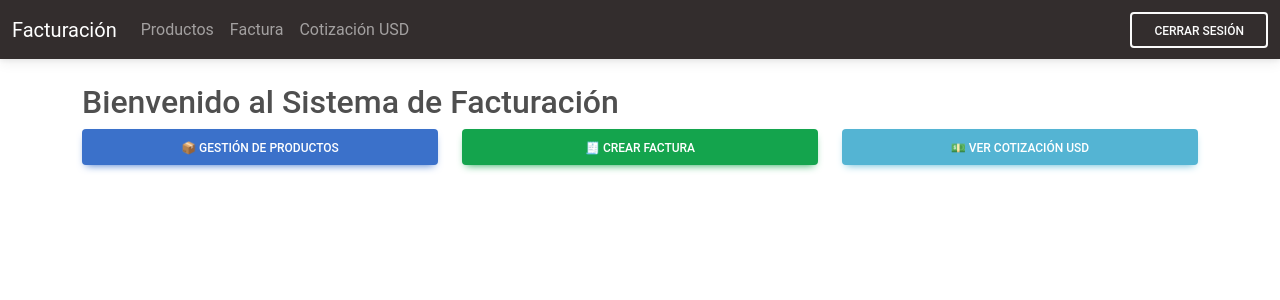
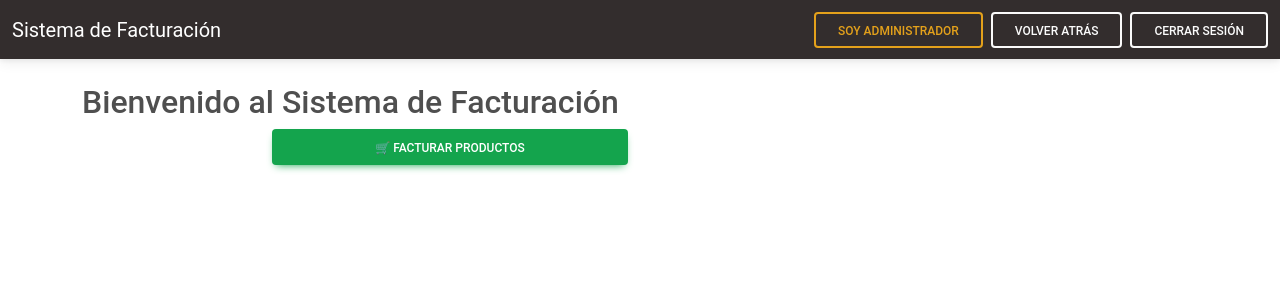
Before and after one commit to xEMSERx/AppProductosYFacturacion, an Angular app: page /dashboard in a window 1280 px wide. Shown: the top 300 px of the page. Built offline with nearby package versions, Linux system fonts and the light colour scheme.

Commit message:
Mejoras en frontend y añadidos

```diff
--- a/src/app/app.component.html
+++ b/src/app/app.component.html
@@ -1,2 +1,2 @@
-<app-navbar></app-navbar>
+<app-navbar *ngIf="showNavbar"></app-navbar>
 <router-outlet></router-outlet>
--- a/src/app/app.component.ts
+++ b/src/app/app.component.ts
@@ -1,14 +1,25 @@
 import { Component } from '@angular/core';
-import { RouterOutlet } from '@angular/router';
+import { Router, NavigationEnd, RouterOutlet } from '@angular/router';
 import { NavbarComponent } from './navbar/navbar.component';
+import { CommonModule } from '@angular/common';
+import { filter } from 'rxjs/operators';
 
 @Component({
   selector: 'app-root',
   standalone: true,
-  imports: [NavbarComponent, RouterOutlet],
+  imports: [CommonModule, NavbarComponent, RouterOutlet],
   templateUrl: './app.component.html',
   styleUrls: ['./app.component.css']
 })
 export class AppComponent {
-  title = 'app-productos-y-facturacion';
+  showNavbar = true;
+
+  constructor(private router: Router) {
+    this.router.events
+      .pipe(filter(event => event instanceof NavigationEnd))
+      .subscribe((event: any) => {
+        const hiddenRoutes = ['/login', '/register'];
+        this.showNavbar = !hiddenRoutes.includes(event.urlAfterRedirects);
+      });
+  }
 }
--- a/src/app/dashboard/dashboard.component.html
+++ b/src/app/dashboard/dashboard.component.html
@@ -1,14 +1,18 @@
 <div class="container mt-4">
   <h2>Bienvenido al Sistema de Facturación</h2>
-  <div class="row">
+  <div class="row justify-content-center">
     <div class="col-md-4 mb-3">
-      <button routerLink="/productos" class="btn btn-primary w-100">📦 Gestión de Productos</button>
+      <button routerLink="/productos" class="btn btn-success w-100">
+        🛒 Facturar productos
+      </button>
     </div>
     <div class="col-md-4 mb-3">
-      <button routerLink="/factura" class="btn btn-success w-100">🧾 Crear Factura</button>
-    </div>
-    <div class="col-md-4 mb-3">
-      <button routerLink="/cotizacion" class="btn btn-info w-100">💵 Ver Cotización USD</button>
+      <button
+        *ngIf="isAdmin"
+        routerLink="/productos/form"
+        class="btn btn-primary w-100">
+        ➕ Agregar producto
+      </button>
     </div>
   </div>
 </div>
--- a/src/app/dashboard/dashboard.component.ts
+++ b/src/app/dashboard/dashboard.component.ts
@@ -1,11 +1,17 @@
 import { Component } from '@angular/core';
 import { CommonModule } from '@angular/common';
 import { RouterModule } from '@angular/router';
+import { FormsModule } from '@angular/forms';
 
 @Component({
   selector: 'app-dashboard',
   standalone: true,
-  imports: [CommonModule, RouterModule],
-  templateUrl: './dashboard.component.html'
+  imports: [CommonModule, RouterModule, FormsModule],
+  templateUrl: './dashboard.component.html',
+  styleUrls: ['./dashboard.component.css']
 })
-export class DashboardComponent {}
+export class DashboardComponent {
+  get isAdmin(): boolean {
+    return localStorage.getItem('role') === 'admin';
+  }
+}
--- a/src/app/navbar/navbar.component.html
+++ b/src/app/navbar/navbar.component.html
@@ -1,22 +1,26 @@
 <nav class="navbar navbar-expand-lg navbar-dark bg-dark">
   <div class="container-fluid">
-    <a class="navbar-brand" routerLink="/dashboard">Facturación</a>
+    <a class="navbar-brand" routerLink="/dashboard">Sistema de Facturación</a>
     <button class="navbar-toggler" type="button" data-bs-toggle="collapse" data-bs-target="#navbarNav">
       <span class="navbar-toggler-icon"></span>
     </button>
     <div class="collapse navbar-collapse" id="navbarNav">
-      <ul class="navbar-nav me-auto mb-2 mb-lg-0">
-        <li class="nav-item">
-          <a class="nav-link" routerLink="/productos">Productos</a>
-        </li>
-        <li class="nav-item">
-          <a class="nav-link" routerLink="/factura">Factura</a>
-        </li>
-        <li class="nav-item">
-          <a class="nav-link" routerLink="/cotizacion">Cotización USD</a>
-        </li>
-      </ul>
-      <button class="btn btn-outline-light" (click)="logout()">Cerrar sesión</button>
+      <div class="ms-auto d-flex align-items-center">
+        <!-- Botón para entrar/salir de modo admin -->
+        <ng-container *ngIf="!isAdmin; else adminBlock">
+          <button class="btn btn-outline-warning me-2" (click)="showAdminInput = !showAdminInput">Soy Administrador</button>
+          <div *ngIf="showAdminInput" class="d-inline-block ms-2">
+            <input type="password" [(ngModel)]="adminPassword" placeholder="Contraseña admin" class="form-control form-control-sm d-inline-block" style="width: 150px;">
+            <button class="btn btn-sm btn-dark ms-1" (click)="loginAsAdmin()">Ingresar</button>
+            <span *ngIf="adminError" class="text-danger ms-2">{{adminError}}</span>
+          </div>
+        </ng-container>
+        <ng-template #adminBlock>
+          <button class="btn btn-outline-danger me-2" (click)="logoutAdmin()">Salir modo admin</button>
+        </ng-template>
+        <button class="btn btn-outline-light me-2" (click)="goBack()">Volver atrás</button>
+        <button class="btn btn-outline-light" (click)="logout()">Cerrar sesión</button>
+      </div>
     </div>
   </div>
 </nav>
--- a/src/app/navbar/navbar.component.ts
+++ b/src/app/navbar/navbar.component.ts
@@ -1,18 +1,52 @@
 import { Component } from '@angular/core';
 import { Router } from '@angular/router';
 import { AuthService } from '../services/auth.service';
+import { Location } from '@angular/common';
+import { CommonModule } from '@angular/common';
+import { FormsModule } from '@angular/forms';
 
 @Component({
   selector: 'app-navbar',
   standalone: true,
-  imports: [],
+  imports: [CommonModule, FormsModule],
   templateUrl: './navbar.component.html'
 })
 export class NavbarComponent {
-  constructor(private authService: AuthService, private router: Router) {}
+  isAdmin = localStorage.getItem('role') === 'admin';
+  showAdminInput = false;
+  adminPassword = '';
+  adminError = '';
+
+  constructor(
+    private authService: AuthService,
+    private router: Router,
+    private location: Location
+  ) {}
+
+  goBack() {
+    this.location.back();
+  }
 
   logout() {
     this.authService.logout();
+    localStorage.removeItem('role');
     this.router.navigate(['/login']);
   }
+
+  loginAsAdmin() {
+    if (this.adminPassword === 'admin123') { // Cambia la contraseña aquí si lo deseas
+      this.isAdmin = true;
+      localStorage.setItem('role', 'admin');
+      this.showAdminInput = false;
+      this.adminPassword = '';
+      this.adminError = '';
+    } else {
+      this.adminError = 'Contraseña incorrecta';
+    }
+  }
+
+  logoutAdmin() {
+    this.isAdmin = false;
+    localStorage.removeItem('role');
+  }
 }
--- a/src/app/products/product-form/product-form.component.html
+++ b/src/app/products/product-form/product-form.component.html
@@ -2,7 +2,7 @@
 <form [formGroup]="productForm" (ngSubmit)="onSubmit()">
   <label>
     Nombre:
-    <input formControlName="nombre" />
+    <input formControlName="nombre" required />
   </label>
   <label>
     Descripción:
@@ -10,7 +10,7 @@
   </label>
   <label>
     Precio:
-    <input type="number" formControlName="precio" />
+    <input type="number" formControlName="precio" required min="0" />
   </label>
   <label>
     Categoría:
@@ -23,5 +23,14 @@
   <button type="submit" [disabled]="productForm.invalid">
     {{ product?.id ? 'Actualizar' : 'Agregar' }}
   </button>
+  <button type="button" (click)="onCancel()">Cancelar</button>
 </form>
-<button (click)="saved.emit()">Cancelar</button>
+
+<hr>
+
+<h4>Productos existentes</h4>
+<ul>
+  <li *ngFor="let p of products">
+    {{ p.nombre }} - {{ p.categoria }} - ${{ p.precio }}
+  </li>
+</ul>
--- a/src/app/products/product-list/product-list.component.html
+++ b/src/app/products/product-list/product-list.component.html
@@ -3,20 +3,10 @@
 <!-- Campo de búsqueda -->
 <input type="text" placeholder="Buscar producto..." [(ngModel)]="searchText" />
 
-<!-- Botón para crear un nuevo producto -->
-<button
-  (click)="selectedProduct = { id: 0, nombre: '', descripcion: '', precio: 0, categoria: '', imagen: '' }">
-  Nuevo Producto
-</button>
-
 <!-- Lista de productos -->
 <ul>
   <li *ngFor="let product of products | productFilter:searchText">
     {{ product.nombre }} - {{ product.categoria }} - ${{ product.precio }}
-
-    <button (click)="selectProduct(product)">Editar</button>
-    <button (click)="deleteProduct(product.id)">Eliminar</button>
-    <button (click)="selectedProduct = product">Ver Detalles</button>
 
     <!-- Selección para factura -->
     <button (click)="addProduct(product)">Agregar a factura</button>
@@ -34,18 +24,5 @@
 <!-- Mensaje si no hay productos -->
 <p *ngIf="products.length === 0">No hay productos cargados.</p>
 
-<!-- Formulario para agregar o editar -->
-<app-product-form
-  *ngIf="selectedProduct"
-  [product]="selectedProduct"
-  (saved)="loadProducts(); selectedProduct = null">
-</app-product-form>
-
-<!-- Detalles del producto -->
-<app-product-detail
-  *ngIf="selectedProduct"
-  [product]="selectedProduct">
-</app-product-detail>
-
 <!-- Factura con productos seleccionados -->
 <app-invoice [productos]="selectedProducts"></app-invoice>
--- a/src/app/products/product-list/product-list.component.ts
+++ b/src/app/products/product-list/product-list.component.ts
@@ -1,8 +1,6 @@
 import { Component, OnInit } from '@angular/core';
 import { FormsModule } from '@angular/forms';
 import { CommonModule } from '@angular/common';
-import { ProductFormComponent } from '../product-form/product-form.component';
-import { ProductDetailComponent } from '../product-detail/product-detail.component';
 import { ProductFilterPipe } from '../product-filter.pipe';
 import { ProductService } from '../../services/product.service';
 import { Product } from '../../models/product.model';
@@ -12,13 +10,11 @@ import { InvoiceComponent, InvoiceProduct } from '../../invoice/invoice.componen
   selector: 'app-product-list',
   templateUrl: './product-list.component.html',
   standalone: true,
-  imports: [CommonModule, FormsModule, ProductFormComponent, ProductDetailComponent, ProductFilterPipe, InvoiceComponent]
+  imports: [CommonModule, FormsModule, ProductFilterPipe, InvoiceComponent]
 })
 export class ProductListComponent implements OnInit {
   products: Product[] = [];
-  selectedProduct: Product | null = null;
   searchText: string = '';
-
   selectedProducts: InvoiceProduct[] = [];
 
   constructor(private productService: ProductService) {}
@@ -29,14 +25,6 @@ export class ProductListComponent implements OnInit {
 
   loadProducts() {
     this.productService.getAll().subscribe((data: Product[]) => this.products = data);
-  }
-
-  selectProduct(product: Product) {
-    this.selectedProduct = product;
-  }
-
-  deleteProduct(id: number) {
-    this.productService.delete(id).subscribe(() => this.loadProducts());
   }
 
   addProduct(product: Product) {
--- a/src/app/services/product.service.ts
+++ b/src/app/services/product.service.ts
@@ -5,7 +5,7 @@ import { Product } from '../models/product.model';
 
 @Injectable({ providedIn: 'root' })
 export class ProductService {
-  private apiUrl = 'http://localhost:3000/api/productos'; // Cambia la URL según tu backend
+  private apiUrl = 'http://localhost:3000/api/products';
 
   constructor(private http: HttpClient) {}
 
```
Also changed, not shown: src/app/products/product-form/product-form.component.ts (+45 -12 lines), 1 other file (tests, documents, lock files or other folders).
